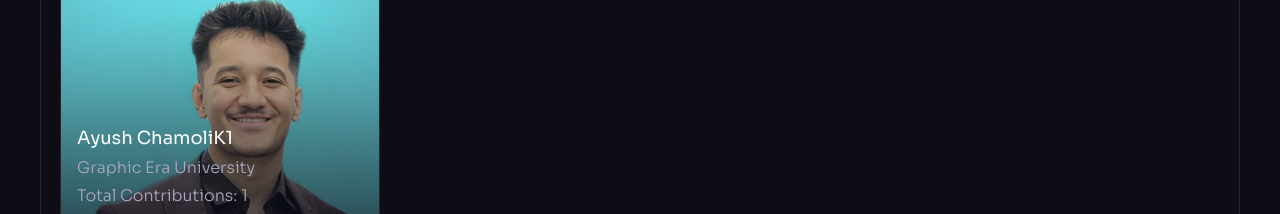
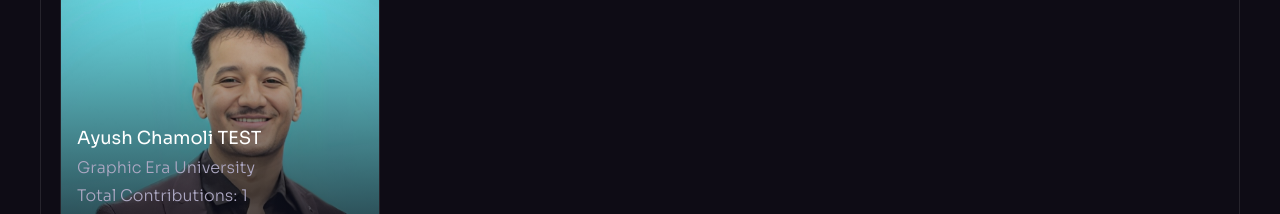
Before and after one commit to iamAyushChamoli/hacktoberfest-24, a React (Vite) app: page / in a window 1280 px wide. Shown: the part 4340-4554 px from the top of the page. Built offline with nearby package versions, Linux system fonts and the light colour scheme.

Commit message:
TEST ISSUE + PR

```diff
--- a/src/participants/participants.js
+++ b/src/participants/participants.js
@@ -3,10 +3,10 @@ import { ayush } from "./avatars/index";
 export const participantData = [
   {
     id: "1",
-    name: "Ayush ChamoliK1",
+    name: "Ayush Chamoli TEST",
     university: "Graphic Era University",
     img: ayush,
     pr: [1],
-    prLink: ['#link1'],
+    prLink: ['https://github.com/iamAyushChamoli/hacktoberfest-24/pull/2'],
   },
 ]
```
